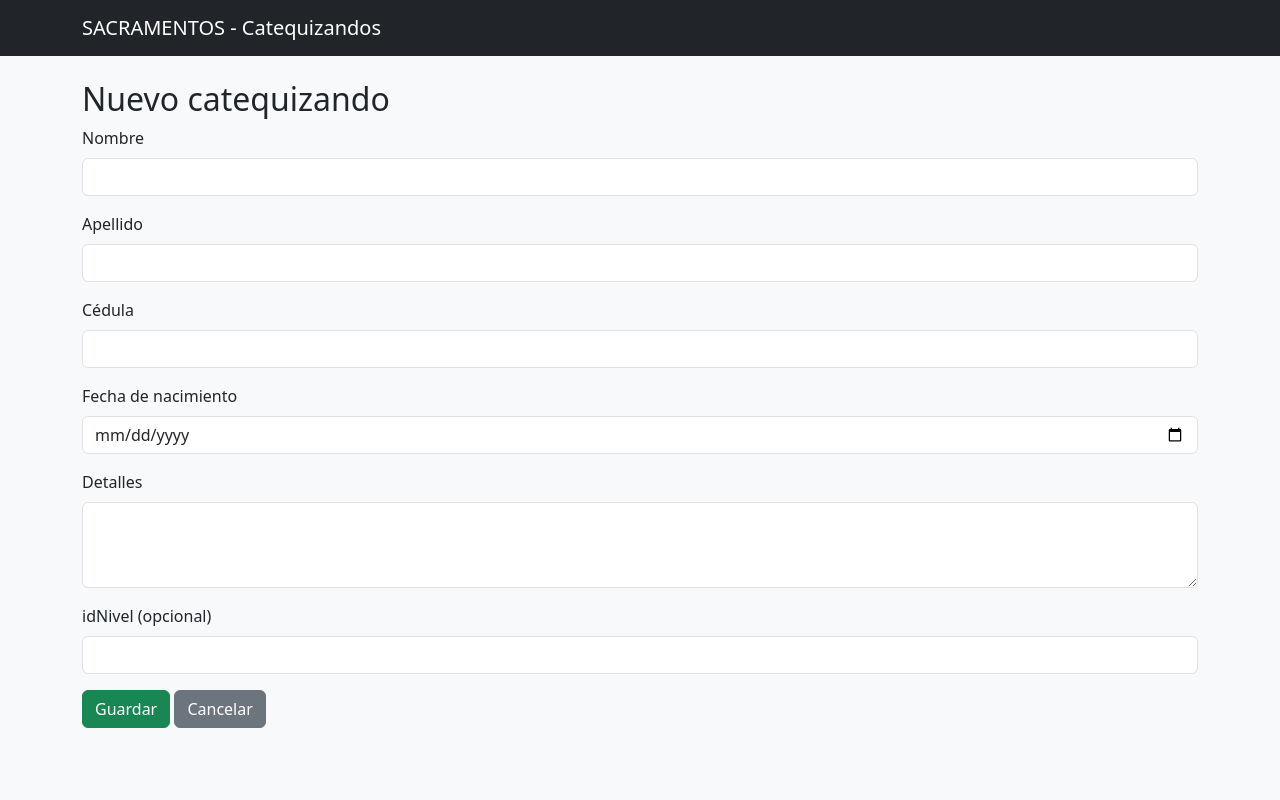
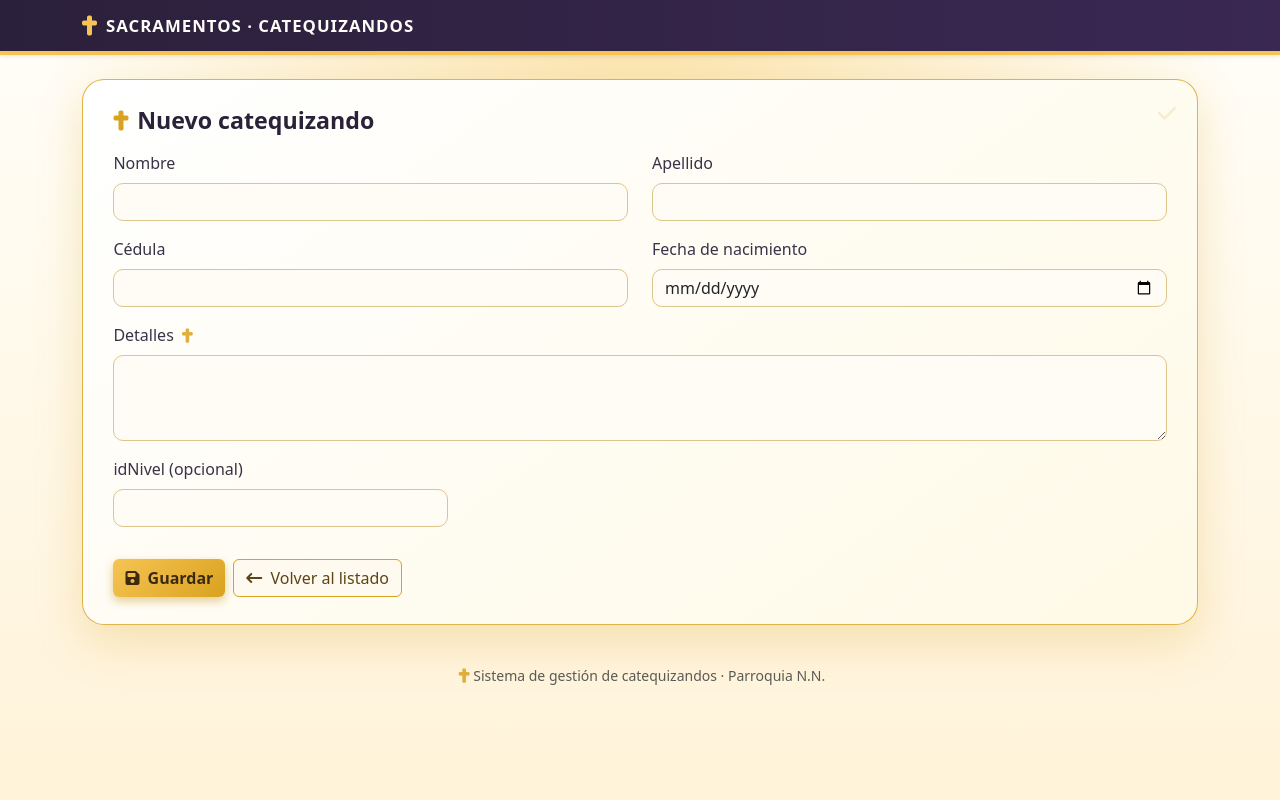
Before and after one commit to MartinBurga/DBSacramentos_Phase4Group2, a Flask app: page /nuevo in a window 1280 px wide. Run offline with Flask 3, Linux system fonts and the light colour scheme.

Commit message:
Implementación de estética

```diff
--- a/fase4_web/app.py
+++ b/fase4_web/app.py
@@ -1,11 +1,12 @@
 # app.py
 from flask import Flask, render_template, request, redirect, url_for, flash
 from db import get_connection
+from collections import Counter
+
 
 app = Flask(__name__)
 app.secret_key = "clave_super_secreta"  # Necesario para usar flash()
 
-# LISTAR catequizandos
 @app.route("/")
 def listar_catequizandos():
     conn = get_connection()
@@ -18,10 +19,25 @@ def listar_catequizandos():
     """
     cursor.execute(sql)
     rows = cursor.fetchall()
+    conn.close()
 
-    conn.close()
-    return render_template("listar_catequizandos.html", catequizandos=rows)
+    # Resumen
+    total = len(rows)
+    niveles_counter = Counter()
 
+    for r in rows:
+        if r.idNivel is not None:
+            niveles_counter[r.idNivel] += 1
+
+    # Convertimos a lista de tuplas (nivel, cantidad) para la plantilla
+    niveles_resumen = sorted(niveles_counter.items())
+
+    return render_template(
+        "listar_catequizandos.html",
+        catequizandos=rows,
+        total=total,
+        niveles_resumen=niveles_resumen
+    )
 # CREAR catequizando (GET = form, POST = guardar)
 @app.route("/nuevo", methods=["GET", "POST"])
 def nuevo_catequizando():
--- a/fase4_web/static/styles.css
+++ b/fase4_web/static/styles.css
@@ -0,0 +1,240 @@
+/* ================== PALETA ================== */
+:root {
+    --gold-main: #f6c453;      /* dorado principal */
+    --gold-deep: #d9a21f;      /* dorado más fuerte */
+    --gold-light: #fff3c4;     /* dorado suave */
+    --gold-soft: #fff9e5;
+    --purple-deep: #2b203b;    /* morado oscuro para contraste */
+    --text-dark: #2e2738;
+}
+
+/* ================== FONDO GENERAL ================== */
+
+body.sacred-bg {
+    background:
+        radial-gradient(circle at top,
+            rgba(246, 196, 83, 0.45),
+            transparent 58%),
+        linear-gradient(180deg, #fffef9, #fff3d9);
+    min-height: 100vh;
+    font-family: system-ui, -apple-system, BlinkMacSystemFont, "Segoe UI", sans-serif;
+    color: var(--text-dark);
+}
+
+/* ================== NAVBAR ================== */
+
+.sacred-navbar {
+    background: linear-gradient(90deg, var(--purple-deep), #3a2853);
+    border-bottom: 4px solid var(--gold-main);
+}
+
+.sacred-navbar .navbar-brand {
+    color: #fffdf9;
+    font-weight: 600;
+    letter-spacing: 0.06em;
+    font-size: 1.05rem;
+    text-transform: uppercase;
+}
+
+.sacred-navbar .navbar-brand:hover {
+    color: #ffffff;
+}
+
+.brand-cross {
+    color: var(--gold-main);
+    font-size: 1.25rem;
+}
+
+/* ================== CARD PRINCIPAL ================== */
+
+.main-card {
+    position: relative;
+    background: linear-gradient(145deg, #ffffff, #fff9e6);
+    border-radius: 22px;
+    border: 1px solid rgba(217, 162, 31, 0.8);
+    box-shadow: 0 18px 45px rgba(217, 162, 31, 0.25);
+    padding: 1.7rem 1.9rem;
+}
+
+/* cruz de agua muy suave en la esquina */
+.main-card::before {
+    content: "\f00c"; /* usaremos un pseudo simbolito, queda super tenue */
+    font-family: "Font Awesome 6 Free";
+    font-weight: 900;
+    position: absolute;
+    right: 1.3rem;
+    top: 1.1rem;
+    font-size: 1.3rem;
+    color: rgba(217, 162, 31, 0.16);
+}
+
+/* ================== TÍTULOS ================== */
+
+.section-title {
+    font-weight: 650;
+    font-size: 1.45rem;
+    color: #2a2238;
+    display: flex;
+    align-items: center;
+    gap: 0.55rem;
+}
+
+.section-title .title-cross {
+    color: var(--gold-deep);
+    font-size: 1.25rem;
+}
+
+/* texto descriptivo pequeño bajo el título */
+.section-subtitle {
+    font-size: 0.9rem;
+    color: #7a6c52;
+}
+
+/* ================== TABLA ================== */
+
+.table.sacred-table {
+    border-radius: 16px;
+    overflow: hidden;
+    background-color: #ffffff;
+    margin-bottom: 0;
+}
+
+.table.sacred-table thead {
+    background: linear-gradient(90deg, var(--gold-main), #ffde7a);
+    color: #3b2a10;
+    border-bottom: 2px solid var(--gold-deep);
+}
+
+.table.sacred-table thead th {
+    border: none;
+    font-size: 0.85rem;
+    text-transform: uppercase;
+    letter-spacing: 0.06em;
+}
+
+.table.sacred-table tbody tr:nth-child(even) {
+    background-color: #fffaf0;
+}
+
+.table.sacred-table tbody tr:nth-child(odd) {
+    background-color: #fffdf7;
+}
+
+.table.sacred-table tbody tr:hover {
+    background-color: #ffefc6;
+}
+
+/* ================== BOTONES ================== */
+
+.btn-sgold {
+    background: linear-gradient(135deg, var(--gold-main), var(--gold-deep));
+    border: none;
+    color: #3b2a10;
+    font-weight: 600;
+    box-shadow: 0 4px 10px rgba(195, 143, 26, 0.45);
+}
+
+.btn-sgold:hover {
+    filter: brightness(1.03);
+    transform: translateY(-1px);
+}
+
+.btn-outline-sgold {
+    border: 1px solid var(--gold-deep);
+    color: #5c4515;
+    background-color: #fffaf0;
+}
+
+.btn-outline-sgold:hover {
+    background-color: var(--gold-light);
+    color: #3a2a0d;
+}
+
+.btn-outline-danger {
+    border-radius: 999px;
+}
+
+/* ================== ALERTAS ================== */
+
+.sacred-alert {
+    border-left: 5px solid var(--gold-deep);
+    background-color: var(--gold-soft);
+    color: #4d3b15;
+}
+
+/* ================== FORMULARIOS ================== */
+
+.form-label {
+    font-weight: 500;
+    color: #3a3248;
+}
+
+.form-control,
+textarea.form-control {
+    border-radius: 10px;
+    border: 1px solid #ddc58b;
+    background-color: #fffcf5;
+}
+
+.form-control:focus,
+textarea.form-control:focus {
+    border-color: var(--gold-deep);
+    box-shadow: 0 0 0 0.15rem rgba(217, 162, 31, 0.35);
+    background-color: #fffdf7;
+}
+
+/* ================== CRUCES DISCRETAS ================== */
+
+.subtle-cross {
+    color: rgba(217, 162, 31, 0.85);
+    font-size: 0.9rem;
+    margin-left: 0.25rem;
+}
+
+/* ================== TARJETAS DE RESUMEN ================== */
+
+.summary-card {
+    background: linear-gradient(135deg, #fff9e3, #ffe7a8);
+    border-radius: 16px;
+    padding: 0.9rem 1.1rem;
+    border: 1px solid rgba(217, 162, 31, 0.8);
+    box-shadow: 0 8px 18px rgba(217, 162, 31, 0.35);
+}
+
+.summary-label {
+    font-size: 0.85rem;
+    text-transform: uppercase;
+    letter-spacing: 0.06em;
+    color: #6b4c14;
+}
+
+.summary-value {
+    font-size: 1.5rem;
+    font-weight: 700;
+    color: #3b2a10;
+}
+
+/* Badge para niveles (más dorado) */
+.bg-level {
+    background: linear-gradient(135deg, #ffe8a8, #ffd268);
+    color: #4b3410;
+    font-weight: 600;
+    border: 1px solid rgba(217, 162, 31, 0.9);
+}
+
+/* ================== BUSCADOR ================== */
+
+.input-group-text {
+    background-color: var(--gold-light);
+    border-color: var(--gold-deep);
+}
+
+#buscador.form-control {
+    background-color: #fffdf7;
+}
+
+/* ================== FOOTER ================== */
+
+footer {
+    color: #7a6c52;
+}
--- a/fase4_web/templates/base.html
+++ b/fase4_web/templates/base.html
@@ -1,28 +1,41 @@
-<!-- templates/base.html -->
 <!doctype html>
 <html lang="es">
 <head>
     <meta charset="utf-8">
     <title>Sistema Catequizandos</title>
     <meta name="viewport" content="width=device-width, initial-scale=1">
-    <!-- Bootstrap simple desde CDN -->
+
+    <!-- Bootstrap -->
     <link
         href="https://cdn.jsdelivr.net/npm/bootstrap@5.3.3/dist/css/bootstrap.min.css"
         rel="stylesheet">
+
+    <!-- Iconos (Font Awesome) -->
+    <link
+        rel="stylesheet"
+        href="https://cdnjs.cloudflare.com/ajax/libs/font-awesome/6.5.1/css/all.min.css"
+        integrity="sha512-DTOQO9RWCH3ppGqcWaEA1BIZOC6xxalwEsw9c2QQeAIftl+Vegovlnee1c9QX4TctnWMn13TZye+giMm8e2LwA=="
+        crossorigin="anonymous"
+        referrerpolicy="no-referrer" />
+
+    <!-- Tu CSS -->
+    <link rel="stylesheet" href="{{ url_for('static', filename='styles.css') }}">
 </head>
-<body class="bg-light">
-<nav class="navbar navbar-dark bg-dark mb-4">
+<body class="bg-light sacred-bg">
+
+<nav class="navbar navbar-expand-lg sacred-navbar shadow-sm">
     <div class="container">
-        <a class="navbar-brand" href="{{ url_for('listar_catequizandos') }}">
-            SACRAMENTOS - Catequizandos
+        <a class="navbar-brand d-flex align-items-center" href="{{ url_for('listar_catequizandos') }}">
+            <i class="fa-solid fa-cross brand-cross me-2"></i>
+            <span>Sacramentos · Catequizandos</span>
         </a>
     </div>
 </nav>
 
-<div class="container">
+<div class="container my-4">
     {% with mensajes = get_flashed_messages() %}
       {% if mensajes %}
-        <div class="alert alert-success">
+        <div class="alert alert-success sacred-alert">
           {% for m in mensajes %}
             <div>{{ m }}</div>
           {% endfor %}
@@ -32,6 +45,9 @@
 
     {% block contenido %}{% endblock %}
 </div>
-
+<footer class="mt-4 py-3 text-center text-muted small">
+    <i class="fa-solid fa-cross subtle-cross"></i>
+    Sistema de gestión de catequizandos · Parroquia N.N.
+</footer>
 </body>
 </html>
--- a/fase4_web/templates/formulario_catequizando.html
+++ b/fase4_web/templates/formulario_catequizando.html
@@ -1,46 +1,63 @@
 {% extends "base.html" %}
 
 {% block contenido %}
-<h2>{{ accion }} catequizando</h2>
+<div class="main-card">
+    <h2 class="section-title mb-3">
+        <i class="fa-solid fa-cross title-cross"></i>
+        <span>{{ accion }} catequizando</span>
+    </h2>
 
-<form method="post">
-    <div class="mb-3">
+    <form method="post" class="mt-2">
+        <div class="row">
+            <div class="col-md-6 mb-3">
                 <label class="form-label">Nombre</label>
                 <input type="text" name="nombre" class="form-control"
                        value="{{ catequizando.nombre if catequizando else '' }}" required>
             </div>
 
-    <div class="mb-3">
+            <div class="col-md-6 mb-3">
                 <label class="form-label">Apellido</label>
                 <input type="text" name="apellido" class="form-control"
                        value="{{ catequizando.apellido if catequizando else '' }}" required>
             </div>
 
-    <div class="mb-3">
+            <div class="col-md-6 mb-3">
                 <label class="form-label">Cédula</label>
                 <input type="text" name="cedula" class="form-control"
                        value="{{ catequizando.cedula if catequizando else '' }}" required>
             </div>
 
-    <div class="mb-3">
+            <div class="col-md-6 mb-3">
                 <label class="form-label">Fecha de nacimiento</label>
                 <input type="date" name="fechaNacimiento" class="form-control"
                        value="{{ catequizando.fechaNacimiento if catequizando else '' }}" required>
             </div>
 
-    <div class="mb-3">
-        <label class="form-label">Detalles</label>
-        <textarea name="detalles" class="form-control" rows="3">
-{{ catequizando.detalles if catequizando else '' }}</textarea>
+            <div class="col-12 mb-3">
+                <label class="form-label">
+                    Detalles
+                    <i class="fa-solid fa-cross subtle-cross"></i>
+                </label>
+                <textarea name="detalles" class="form-control" rows="3">{{ catequizando.detalles if catequizando else '' }}</textarea>
             </div>
 
-    <div class="mb-3">
+            <div class="col-md-4 mb-3">
                 <label class="form-label">idNivel (opcional)</label>
                 <input type="number" name="idNivel" class="form-control"
                        value="{{ catequizando.idNivel if catequizando and catequizando.idNivel is not none else '' }}">
             </div>
+        </div>
 
-    <button type="submit" class="btn btn-success">Guardar</button>
-    <a href="{{ url_for('listar_catequizandos') }}" class="btn btn-secondary">Cancelar</a>
+        <div class="mt-3 d-flex gap-2">
+            <button type="submit" class="btn btn-sgold">
+                <i class="fa-solid fa-floppy-disk me-1"></i>
+                Guardar
+            </button>
+            <a href="{{ url_for('listar_catequizandos') }}" class="btn btn-outline-sgold">
+                <i class="fa-solid fa-arrow-left-long me-1"></i>
+                Volver al listado
+            </a>
+        </div>
     </form>
+</div>
 {% endblock %}
```
Also changed, not shown: fase4_web/templates/listar_catequizandos.html (+121 -11 lines). Lines whose indentation alone changed are shown as unchanged.
